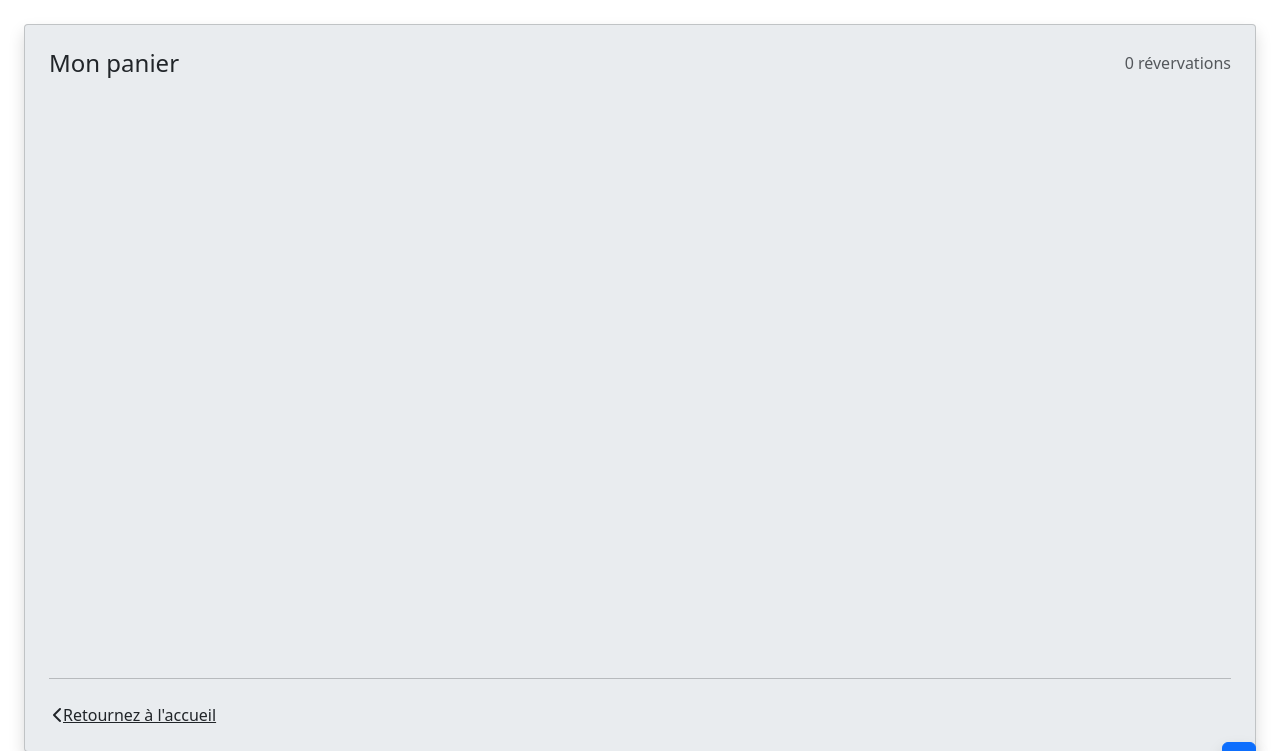
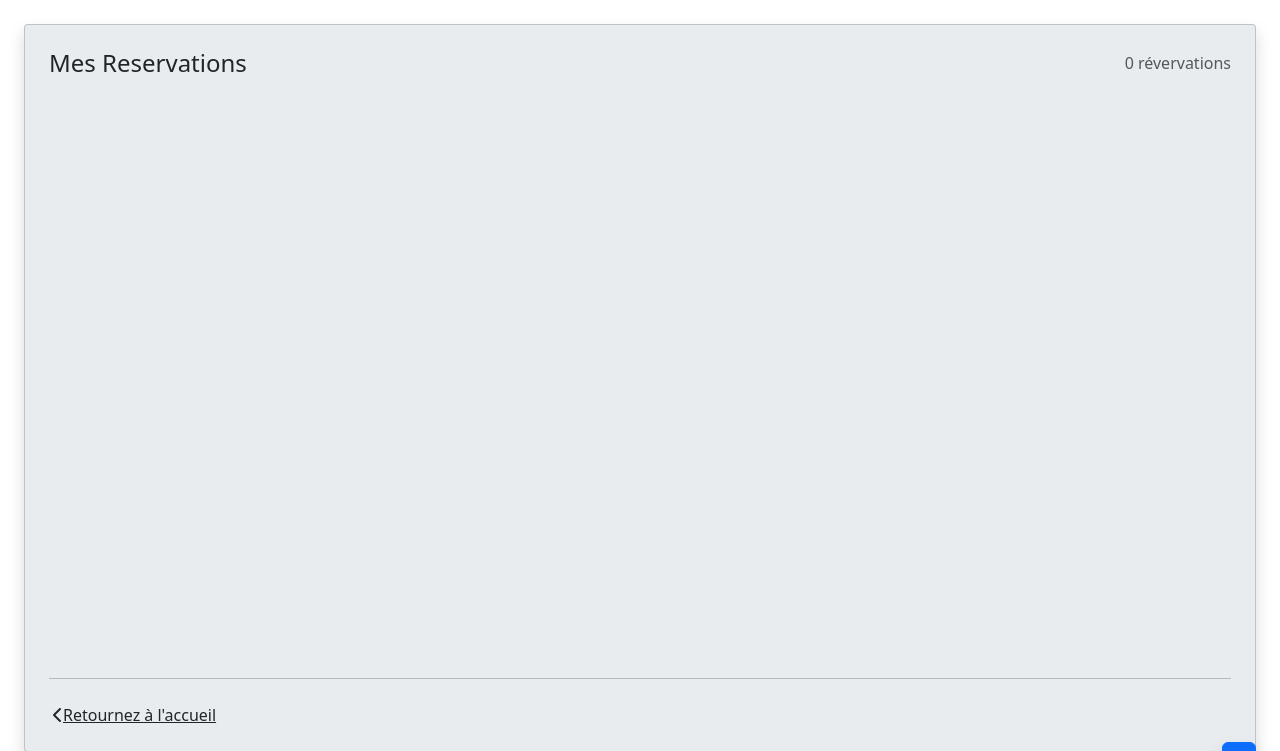
Before and after one commit to BounmyPTV/AirWorld, a Laravel app: page /account/reservation in a window 1280 px wide. Shown: the top 751 px of the page. Run offline with Laravel 12, Linux system fonts and the light colour scheme; a user stored in the database is signed in; data comes from the database, SQL or seed files in the repository.

Commit message:
changement nom reservation

```diff
--- a/AirWorld/resources/views/profile/reservation.blade.php
+++ b/AirWorld/resources/views/profile/reservation.blade.php
@@ -12,7 +12,7 @@
         <div class="row h-100 g-0">
             <div id="scrollable-cart" class="scrollspy-example p-4" data-bs-spy="scroll" data-bs-target="#summary-nav" data-bs-offset="0" tabindex="0">
                 <div class="d-flex justify-content-between align-items-center mb-4">
-                    <h4 class="mb-0">Mon panier</h4>
+                    <h4 class="mb-0">Mes Reservations</h4>
                     <span class="text-muted">{{ count($res) }} révervations</span>
                 </div>
 
```
